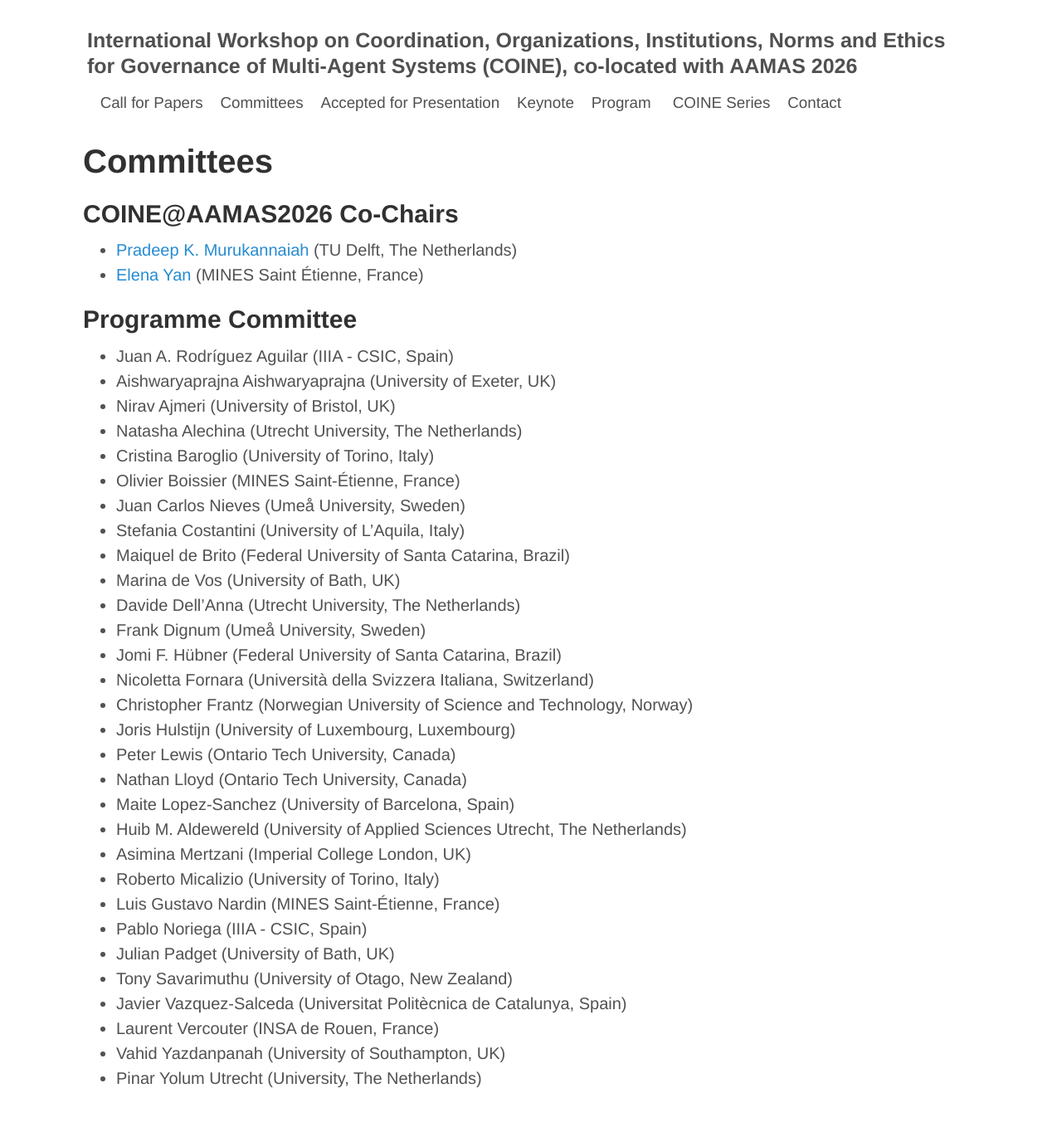
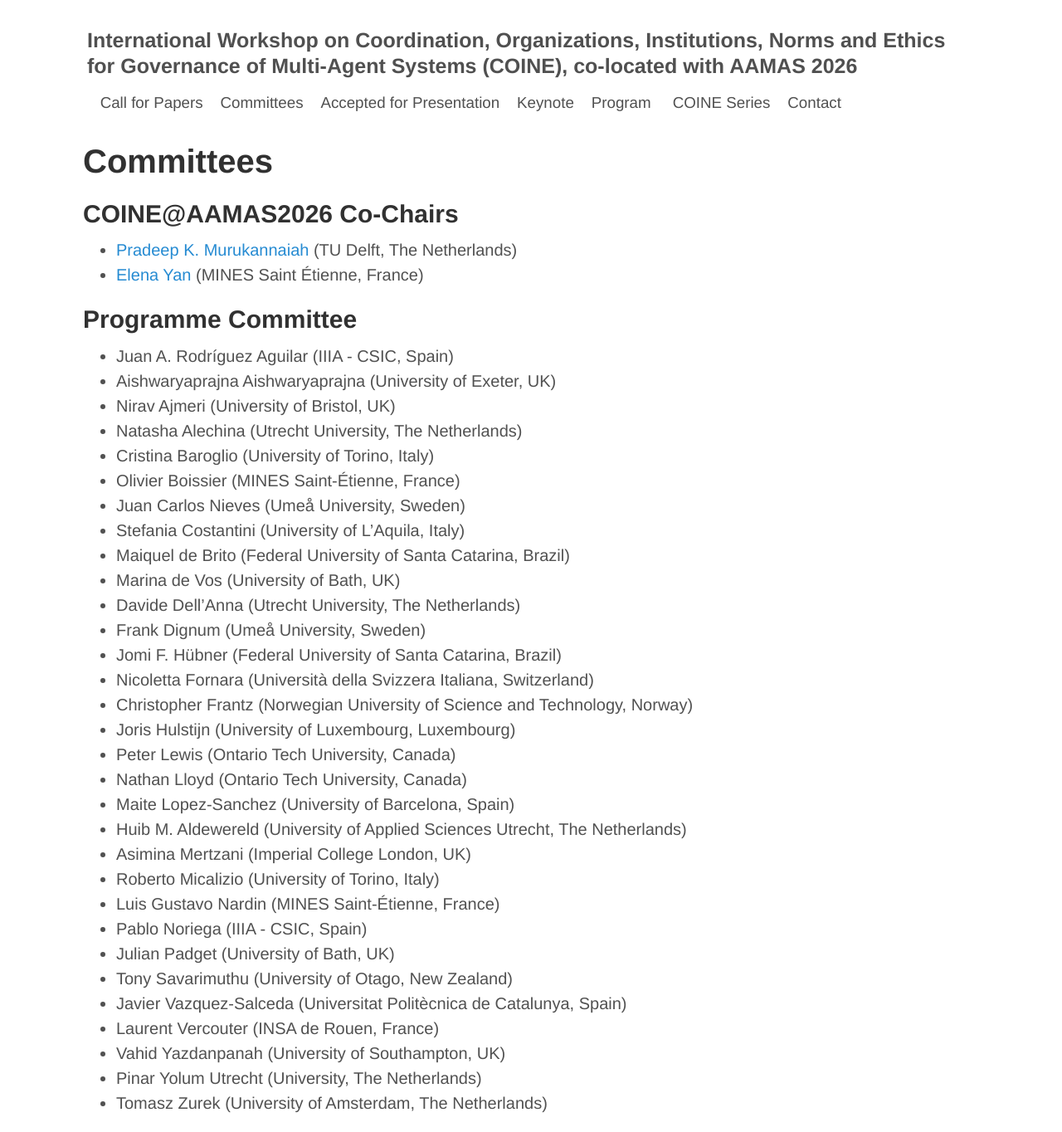
Before and after one commit to coin-workshop/coine-2026-paphos, a Jekyll site: the page built from committees.md, in a window 1280 px wide. Shown: the whole page at 83% size. Built offline with Jekyll 4.4.1, drawn with Linux system fonts in a browser that asks for light colours; before the commit the page ends 1334 px from its top, so only the background shows below that.

Commit message:
update pc members

```diff
--- a/committees.md
+++ b/committees.md
@@ -42,3 +42,4 @@ title: COINE
 - Laurent  Vercouter (INSA de Rouen, France)
 - Vahid Yazdanpanah (University of Southampton, UK)
 - Pinar Yolum Utrecht (University, The Netherlands)
+- Tomasz Zurek (University of Amsterdam, The Netherlands)
```
